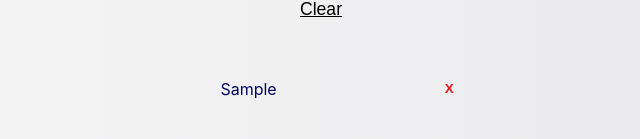
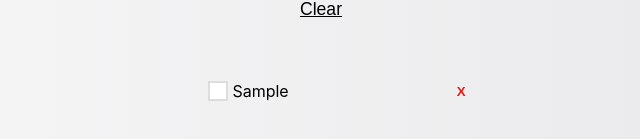
Before and after one commit to michqo/bun-next-todo-app, a Next.js app: page / in a window 1280 px wide. Both pictures are taken after typing "Sample" into the empty fields and a click on the button "Submit". Shown: the part 351-490 px from the top of the page, without its empty margins (319-959 px from the left). Built offline with nearby package versions, Linux system fonts and the light colour scheme.

Commit message:
Custom checkbox

```diff
--- a/src/components/Todos.tsx
+++ b/src/components/Todos.tsx
@@ -3,6 +3,7 @@ import { Droppable, Draggable } from "react-beautiful-dnd";
 import React from "react";
 import { TodosType, TodoType } from "../pages";
 import styles from "../styles/Home.module.css";
+import Checkbox from "./controls/checkbox";
 
 type TodoProps = {
   todos: TodosType;
@@ -25,13 +26,8 @@ function Todo(
           ref={provided.innerRef}
           className={styles.todo}
         >
-          <p
-            style={todo[1] ? { textDecorationLine: "line-through" } : {}}
-            onClick={() => toggleTodo(todo[2])}
-          >
-            {todo[0]}
-          </p>
-          <button className={styles.minus} onClick={() => removeTodo(todo[2])}>
+          <Checkbox todo={todo} toggleTodo={toggleTodo} />
+          <button className={styles.remove} onClick={() => removeTodo(todo[2])}>
             X
           </button>
         </li>
--- /dev/null
+++ b/src/components/controls/checkbox.tsx
@@ -0,0 +1,38 @@
+import { useState } from "react";
+import { TodoType } from "src/pages";
+import styles from "../../styles/Home.module.css";
+
+type Props = {
+  todo: TodoType;
+  toggleTodo: (key: string) => void;
+};
+
+export default function Checkbox({ todo, toggleTodo }: Props) {
+  return (
+    <label style={todo[1] ? { textDecorationLine: "line-through" } : {}}>
+      <input
+        type="checkbox"
+        className={styles.hidden_checkbox}
+        onChange={() => {
+          toggleTodo(todo[2]);
+        }}
+      />
+      <svg
+        className={`${styles.checkbox} ${
+          todo[1] ? styles.checkbox_active : ""
+        }`}
+        aria-hidden="true"
+        viewBox="0 0 15 11"
+        fill="none"
+      >
+        <path
+          d="M 2 5 L 5 9, 6 8, 13 2"
+          strokeWidth="2"
+          strokeLinecap="round"
+          stroke={todo[1] ? "#f4f4f5" : "none"}
+        />
+      </svg>
+      {todo[0]}
+    </label>
+  );
+}
--- a/src/pages/index.tsx
+++ b/src/pages/index.tsx
@@ -1,12 +1,12 @@
 import Head from "next/head";
 import React, { useState, useEffect } from "react";
 import { v4 as uuidv4 } from "uuid";
+import { DragDropContext, DropResult } from "react-beautiful-dnd";
 
 import styles from "../styles/Home.module.css";
 import Form from "../components/Form";
 import Todos from "../components/Todos";
 import useStorage from "../other/useStorage";
-import { DragDropContext, DropResult } from "react-beautiful-dnd";
 
 export type TodoType = [string, boolean, string];
 export type TodosType = TodoType[];
--- a/src/styles/Home.module.css
+++ b/src/styles/Home.module.css
@@ -114,13 +114,10 @@
   flex-direction: row;
   align-items: center;
   justify-content: space-between;
-}
-.todo p {
   margin: 0.6rem 0;
   cursor: grab;
-  color: var(--accent);
 }
-.minus {
+.remove {
   margin-left: 10rem;
   border: none;
   border-radius: 0.4rem;
@@ -130,12 +127,37 @@
   color: #e41919;
   padding: 0.3rem 0.5rem;
 }
-.minus:hover {
+.remove:hover {
   background-color: var(--hover);
 }
-.minus:focus {
+.remove:focus {
   outline: solid;
   outline-width: 1px;
+}
+
+.hidden_checkbox {
+  clip: rect(0 0 0 0);
+  clip-path: inset(50%);
+  height: 1px;
+  overflow: hidden;
+  position: absolute;
+  white-space: nowrap;
+  width: 1px;
+}
+
+.checkbox {
+  display: inline-block;
+  vertical-align: top; /* solve weird align */
+  height: 20px;
+  width: 20px;
+  background: #fff;
+  border: 2px #ddd solid;
+  margin-right: 4px;
+}
+
+.checkbox_active {
+  border-color: var(--accent);
+  background: var(--accent);
 }
 
 .footer {
```
